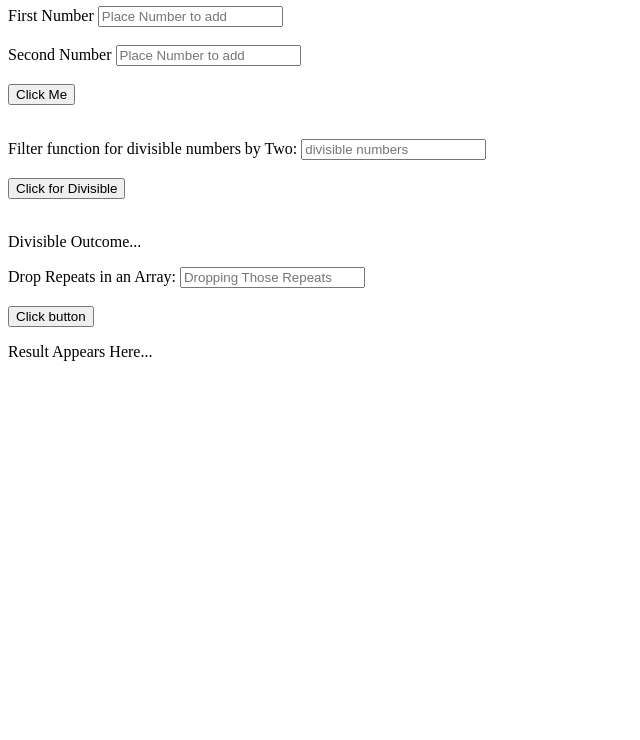
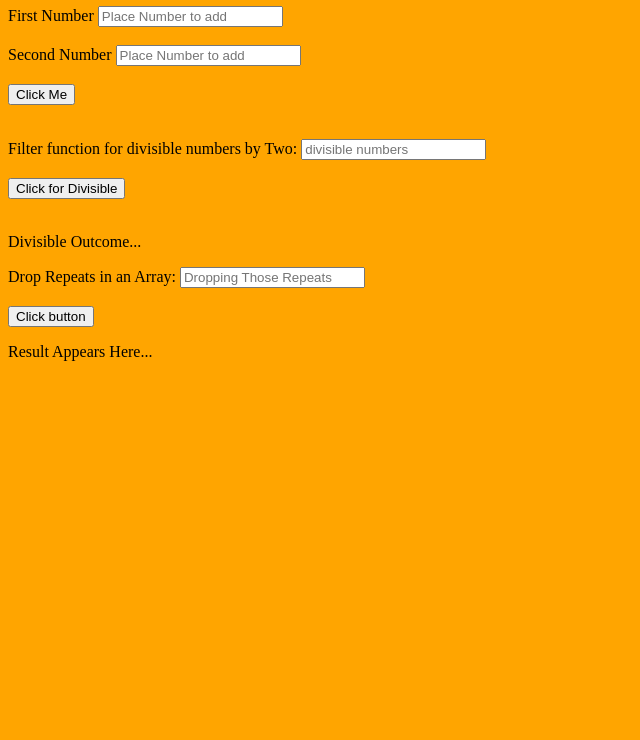
Before and after one commit to PJSalter/PJS-Array-Methods, a plain HTML site: page index.html in a window 1280 px wide. Shown: the part 60-800 px from the top of the page, without its empty margins (0-640 px from the left). Drawn offline with Linux system fonts and the light colour scheme.

Commit message:
edited link tag

```diff
--- a/index.html
+++ b/index.html
@@ -1,7 +1,7 @@
 <html>
   <head>
     <meta charset="UTF-8">
-    <link rel="stylesheet" type="text/css" href="styles.css">
+    <link rel="stylesheet" type="text/css" href="style.css">
   </head>
   <body>
     <h1>Different Array Methods!</h1>
```
